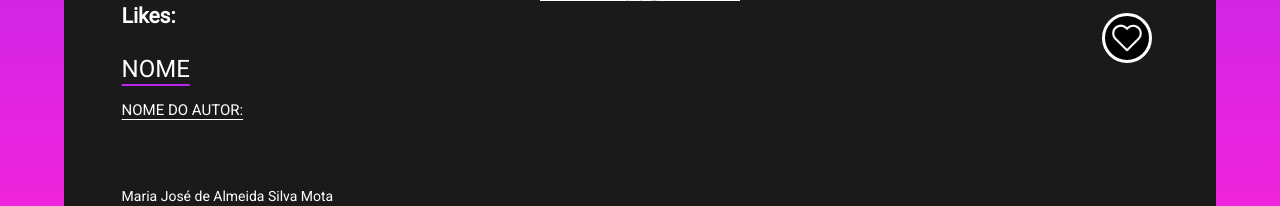
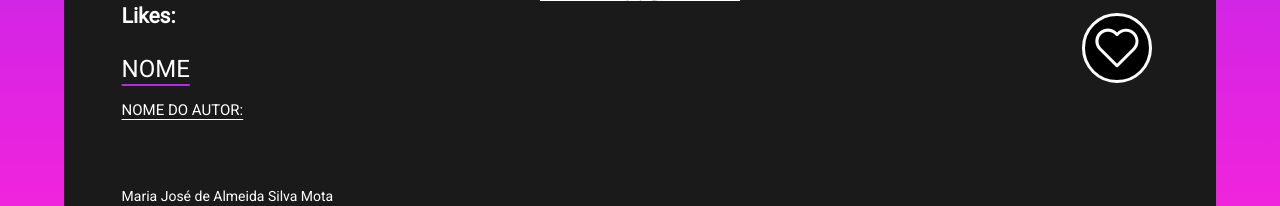
Before and after one commit to brazadrian/Desfile-maker, a Flask app: template mysite/templates/look2.html in a window 1280 px wide. Shown: the part 517-723 px from the top of the page. Run offline with Flask 2, Linux system fonts and the light colour scheme; the template is opened without the code that fills it, so the values that code supplies are empty; some libraries are stand-ins or nearby versions.

Commit message:
Add files via upload

```diff
--- a/mysite/static/pecas.css
+++ b/mysite/static/pecas.css
@@ -157,9 +157,11 @@
   border-color: white;
   border-style: solid;
   border-width:0.3rem;
-  height: 50px;
-  width : 50px;
+  radius:50px;
+  height: 70px;
+  width : 70px;
   background-color: black;
+
 }
 
 .contador{
```
